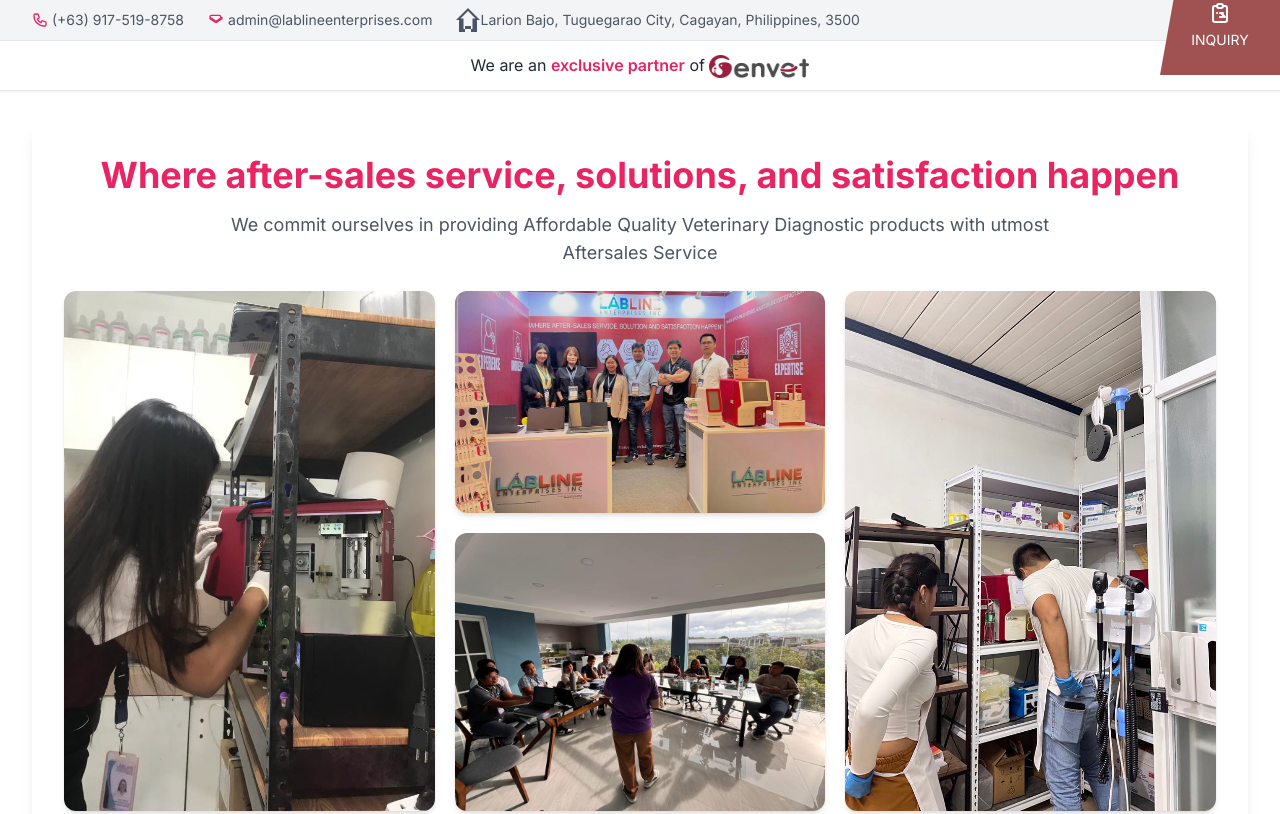
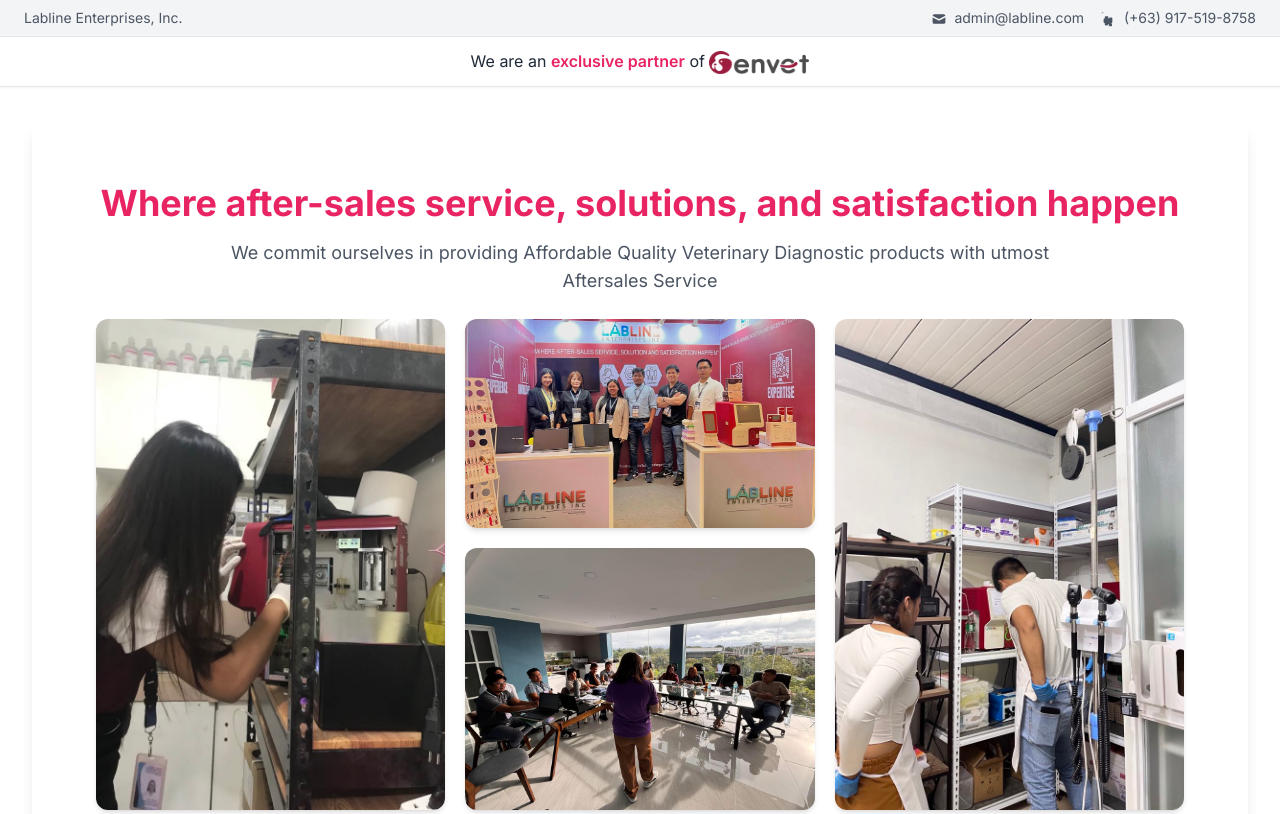
Before and after one commit to macanangjay/macanangjay.github.io, a plain HTML site: page index.html in a window 1280 px wide. Shown: the top 814 px of the page. Drawn offline with nearby package versions, Linux system fonts and the light colour scheme.

Commit message:
Update index.html

```diff
--- a/index.html
+++ b/index.html
@@ -105,32 +105,27 @@
 
 
     <div id="topBar" class="relative bg-gray-100 py-2 text-sm text-gray-600 border-b border-gray-200 z-50 transition-all duration-300 ease-in-out">
-        <div class="max-w-7xl mx-auto px-4 md:px-8 flex justify-start items-center space-x-6">
-            <div class="flex items-center">
-                <svg xmlns="http://www.w3.org/2000/svg" class="h-4 w-4 mr-1 text-custom-pink" fill="none" viewBox="0 0 24 24" stroke="currentColor">
-                    <path stroke-linecap="round" stroke-linejoin="round" stroke-width="2" d="M3 5a2 2 0 012-2h3.28a1 1 0 01.948.684l1.498 4.493a1 1 0 01-.502 1.21l-2.257 1.13a11.042 11.042 0 005.516 5.516l1.13-2.257a1 1 0 011.21-.502l4.493 1.498a1 1 0 01.684.949V19a2 2 0 01-2 2h-1C9.716 21 3 14.284 3 6V5z" />
-                </svg>
-                <span>(+63) 917-519-8758</span>
+        <div class="container mx-auto px-6 flex justify-between items-center text-sm text-gray-600">
+            <div>
+                <span>Labline Enterprises, Inc.</span>
             </div>
-            <div class="flex items-center">
-                <svg xmlns="http://www.w3.org/2000/svg" class="h-4 w-4 mr-1 text-custom-pink" fill="none" viewBox="0 0 24 24" stroke="currentColor">
-                    <path stroke-linecap="round" stroke-linejoin="round" stroke-width="2" d="M3 8l7.89 5.26a2 2 0 002.22 0L21 8m-2 2V7a2 2 0 00-2-2H5a2 2 0 00-2 2v3m18 0l-7.89 5.26a2 2 0 01-2.22 0L3 10" />
-                </svg>
-                <span>admin@lablineenterprises.com</span>
+            <div class="flex items-center space-x-4">
+                <a href="mailto:info@labline.com" class="hover:text-custom-pink">
+                    <svg class="h-4 w-4 inline-block mr-1" fill="currentColor" viewBox="0 0 20 20">
+                        <path d="M2.003 5.884L10 9.882l7.997-3.998A2 2 0 0016 4H4a2 2 0 00-1.997 1.884z"></path>
+                        <path d="M18 8.118l-8 4-8-4V14a2 2 0 002 2h12a2 2 0 002-2V8.118z"></path>
+                    </svg>
+                    admin@labline.com
+                </a>
+                <a href="tel:+1234567890" class="hover:text-custom-pink">
+                    <svg class="h-4 w-4 inline-block mr-1" fill="currentColor" viewBox="0 0 20 20">
+                        <path d="M2 3a1 1 0 011-1h2a1 g1 0 011 1v1h2a1 1 0 011 1v2a1 1 0 01-1 1H7a1 1 0 01-1-1V6H5a1 1 0 01-1-1V3zM9 9a1 1 0 011-1h2a1 1 0 011 1v1h2a1 1 0 011 1v2a1 1 0 01-1 1H15a1 1 0 01-1-1V12h-1a1 1 0 01-1-1v-1h-1a1 1 0 01-1-1V9z"></path>
+                        <path d="M12.923 16.592c.796-.795 1.58-1.58 2.364-2.365a.5.5 0 00.146-.353V9a1 1 0 00-1-1h-2a1 1 0 00-1 1v.5h-1v-2a1 1 0 00-1-1H7a1 1 0 00-1 1v2h-.5a1 1 0 00-1 1V14a1 1 0 001 1h.5v2a1 1 0 001 1h2a1 1 0 001-1v-.5h1V18a1 1 0 001 1h2a1 1 0 001-1v-2.508z"></path>
+                    </svg>
+                    (+63) 917-519-8758
+                </a>
             </div>
-             <div class="flex items-center">
-                <svg xmlns="http://www.w3.org/2000/svg" viewBox="0 0 512 512" width="24" height="24">
-                    <path fill="currentColor" d="M256 0L0 256h64v256h128v-128h128v128h128V256h64L256 0zM256 64l160 160h-64v224H160V224H96L256 64z"/>
-                </svg>
-                <span>Larion Bajo, Tuguegarao City, Cagayan, Philippines, 3500</span>
-            </div>
-            <div class="ml-auto"></div>
         </div>
-        <a href="#contact" class="inquiry-btn">
-            <svg xmlns="http://www.w3.org/2000/svg" class="h-6 w-6" fill="none" viewBox="0 0 24 24" stroke="currentColor">
-                <path stroke-linecap="round" stroke-linejoin="round" stroke-width="2" d="M9 5H7a2 2 0 00-2 2v12a2 2 0 002 2h10a2 2 0 002-2V7a2 2 0 00-2-2h-2M9 5a2 2 0 002 2h2a2 2 0 002-2M9 5a2 2 0 012-2h2a2 2 0 012 2m-3 7h3m-3 4h3m-6-4h.01M17 16l-4-4" />
-            </svg>INQUIRY
-        </a>
     </div>
 <!-- Exclusive Partner Announcement -->
 <section class="bg-white border-b border-gray-200 py-3 shadow-sm relative animate-fadeIn">
@@ -161,7 +156,7 @@
 
     <div class="max-w-7xl mx-auto p-4 md:p-8 pt-[140px]">
 
-        <section id="about" class="mb-12 bg-white rounded-xl shadow-lg p-8 text-center animate-fadeIn" style="animation-delay: 0.2s;">
+        <section id="about" class="mb-12 bg-white rounded-xl shadow-lg p-16 text-center animate-fadeIn" style="animation-delay: 0.2s;">
             <h1 class="text-3xl md:text-4xl font-extrabold mb-4 text-custom-pink">Where after-sales service, solutions, and satisfaction happen</h1>
             <p class="text-gray-600 md:text-lg max-w-4xl mx-auto mb-6">
                 We commit ourselves in providing Affordable Quality Veterinary Diagnostic products with utmost Aftersales Service
@@ -236,7 +231,7 @@
         </section>
 
         <section id="services" class="mb-12">
-            <h2 class="text-2xl md:text-3xl font-bold text-center mb-8 text-custom-pink animate-fadeIn" style="animation-delay: 1.4s;">Our Services</h2>
+            <h2 class="text-3xl md:text-3xl font-bold text-center mb-8 text-custom-pink animate-fadeIn" style="animation-delay: 1.4s;">Our Services</h2>
             <div class="grid grid-cols-1 md:grid-cols-2 lg:grid-cols-3 gap-6">
 
                 <div class="bg-white rounded-xl shadow-lg overflow-hidden transform hover:scale-105 transition duration-300 animate-fadeIn" style="animation-delay: 1.6s;">
@@ -259,7 +254,7 @@
                     <img src="/delivery icon.png" alt="After-Sales Care" class="w-full h-48 object-contain">
                     <div class="p-6">
                         <h3 class="font-bold text-xl mb-2 text-custom-pink">Delivery and Installation</h3>
-                        <p class="text-gray-600 text-sm">We'll make sure everything is installed correctly and to your satisfaction before we leave.</p>
+                        <p class="text-gray-600 text-sm">Our team handles everything, from safely transporting your new products to setting them up and ensuring they are fully operational. We'll make sure everything is installed correctly and to your satisfaction before we leave.</p>
                     </div>
                 </div>
 
@@ -267,7 +262,7 @@
         </section>
 
         <section id="gallery" class="mb-12 bg-white rounded-xl shadow-lg p-8 text-center animate-fadeIn" style="animation-delay: 2.2s;">
-            <h2 class="text-2xl md:text-3xl font-bold text-center mb-8 text-custom-pink">Our Gallery</h2>
+            <h2 class="text-4xl md:text-3xl font-extrabold text-center mb-8 text-custom-pink">Our Gallery</h2>
             <div class="flex items-center justify-center space-x-4">
                 <button id="prevBtn" class="p-3 text-custom-pink bg-white rounded-full shadow-lg hover:shadow-xl transition duration-300">
                     <svg xmlns="http://www.w3.org/2000/svg" class="h-6 w-6" fill="none" viewBox="0 0 24 24" stroke="currentColor">
```
